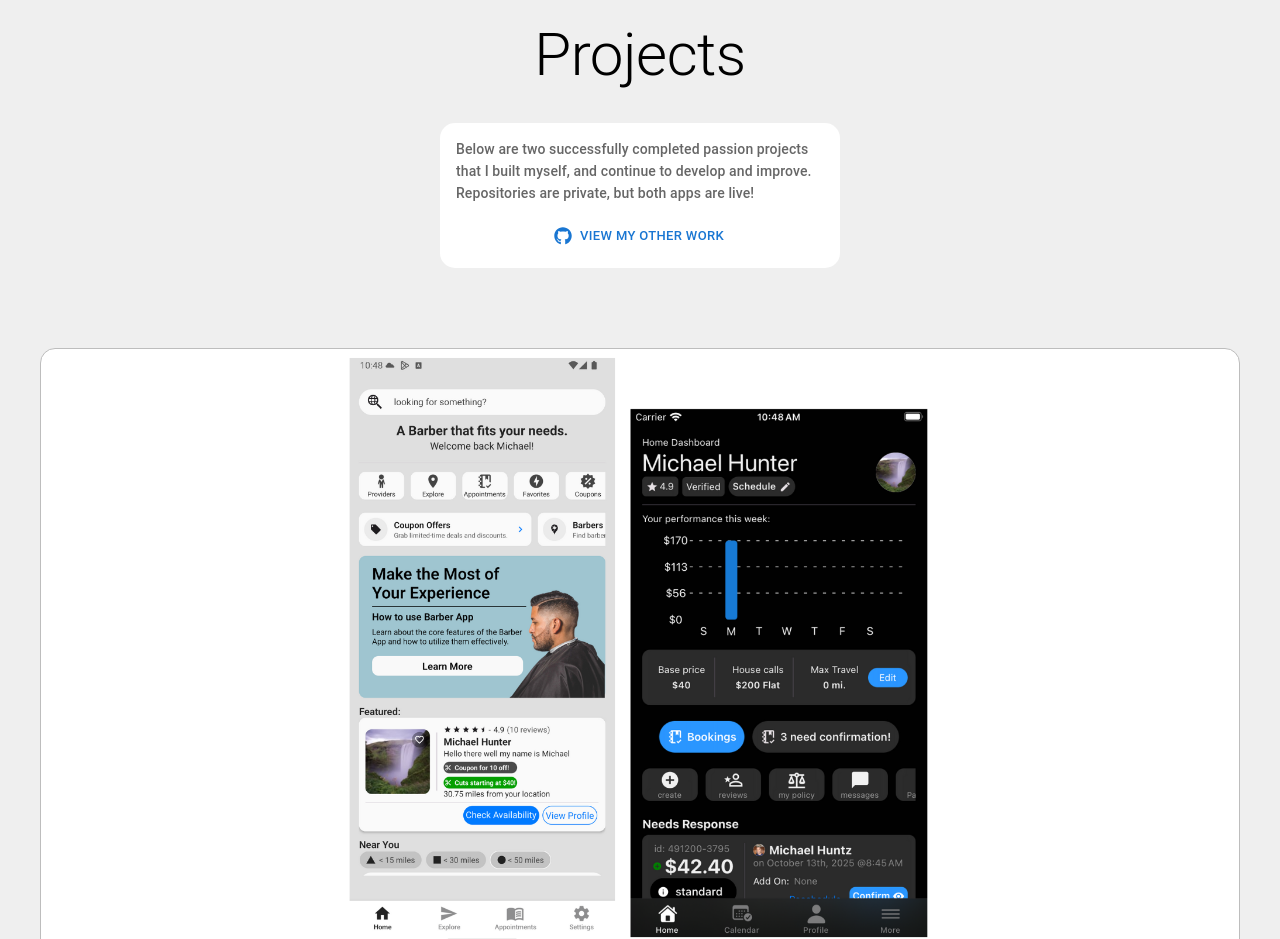
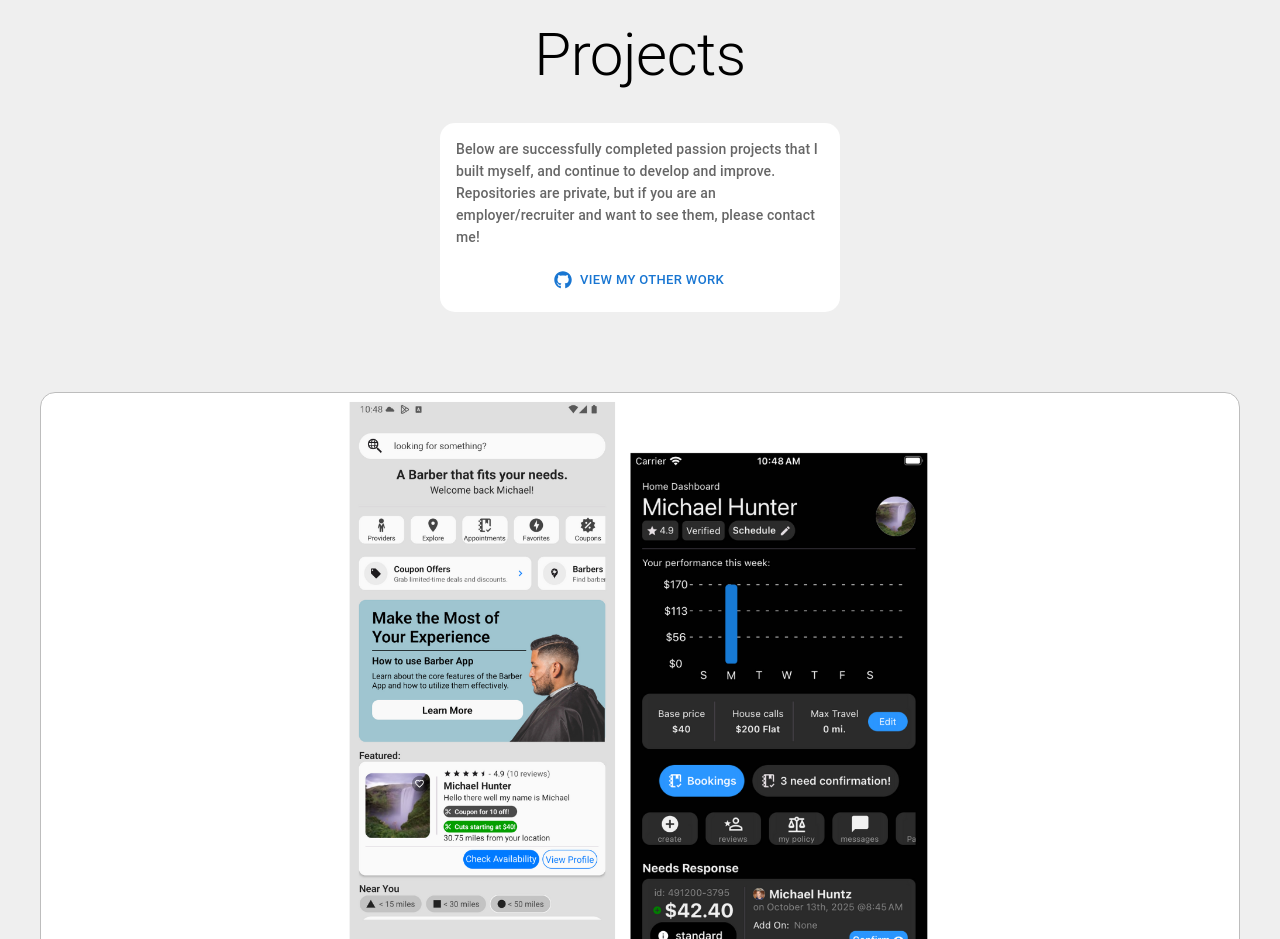
Before and after one commit to michaelhunter555/mikes-portfolio, a React (Create React App) app: page / in a window 1280 px wide. Shown: the part 2060-2999 px from the top of the page. Built offline with nearby package versions, Linux system fonts and the light colour scheme; no server answers.

Commit message:
update project info

```diff
--- a/src/components/MyWork.js
+++ b/src/components/MyWork.js
@@ -51,9 +51,9 @@ const MyWork = () => {
           }}
         >
           <Typography variant="subtitle2" color="text.secondary">
-            Below are two successfully completed passion projects that I built
+            Below are successfully completed passion projects that I built
             myself, and continue to develop and improve. Repositories are
-            private, but both apps are live!
+            private, but if you are an employer/recruiter and want to see them, please contact me!
           </Typography>
           <Stack
             sx={{ marginTop: "1rem" }}
```
